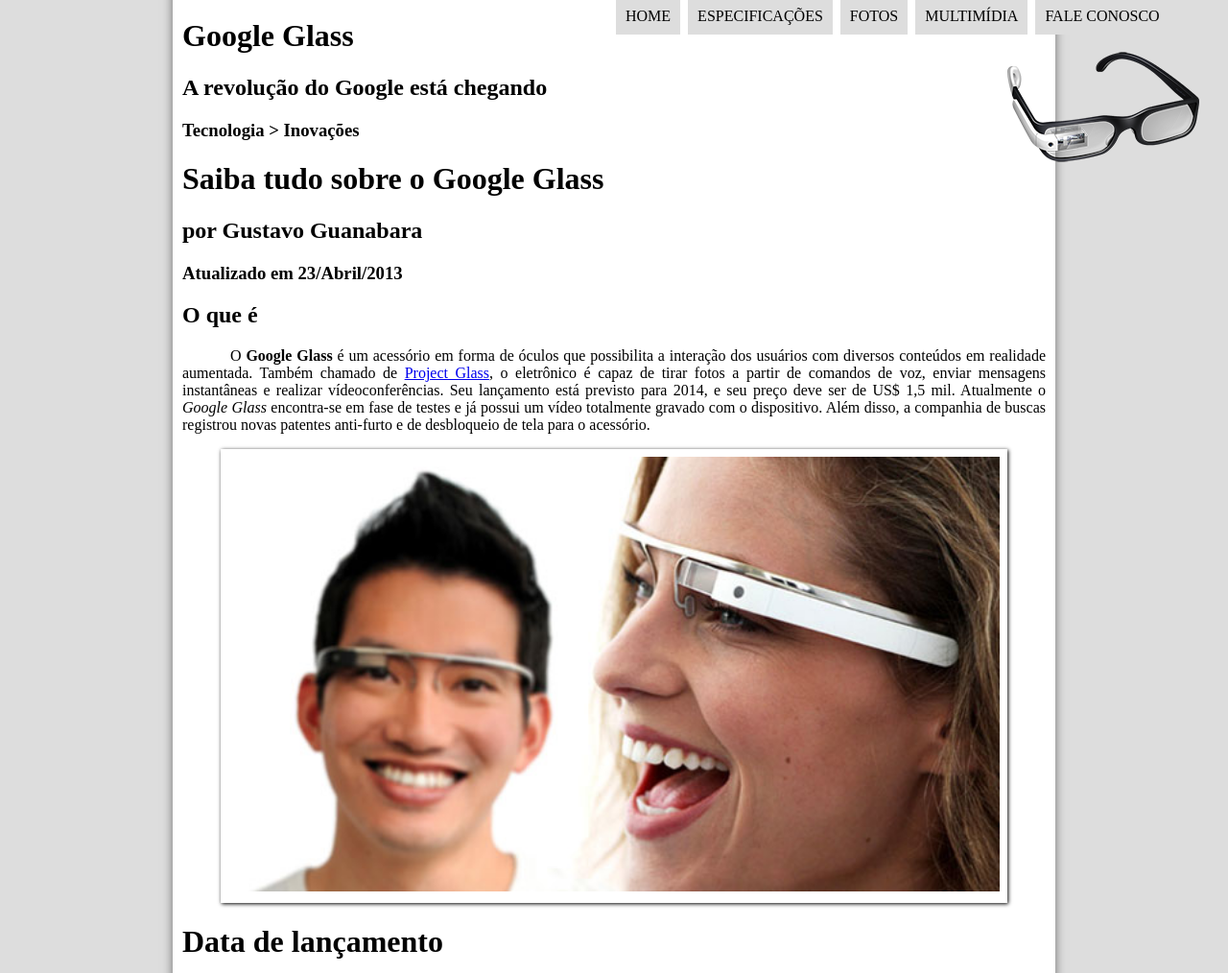
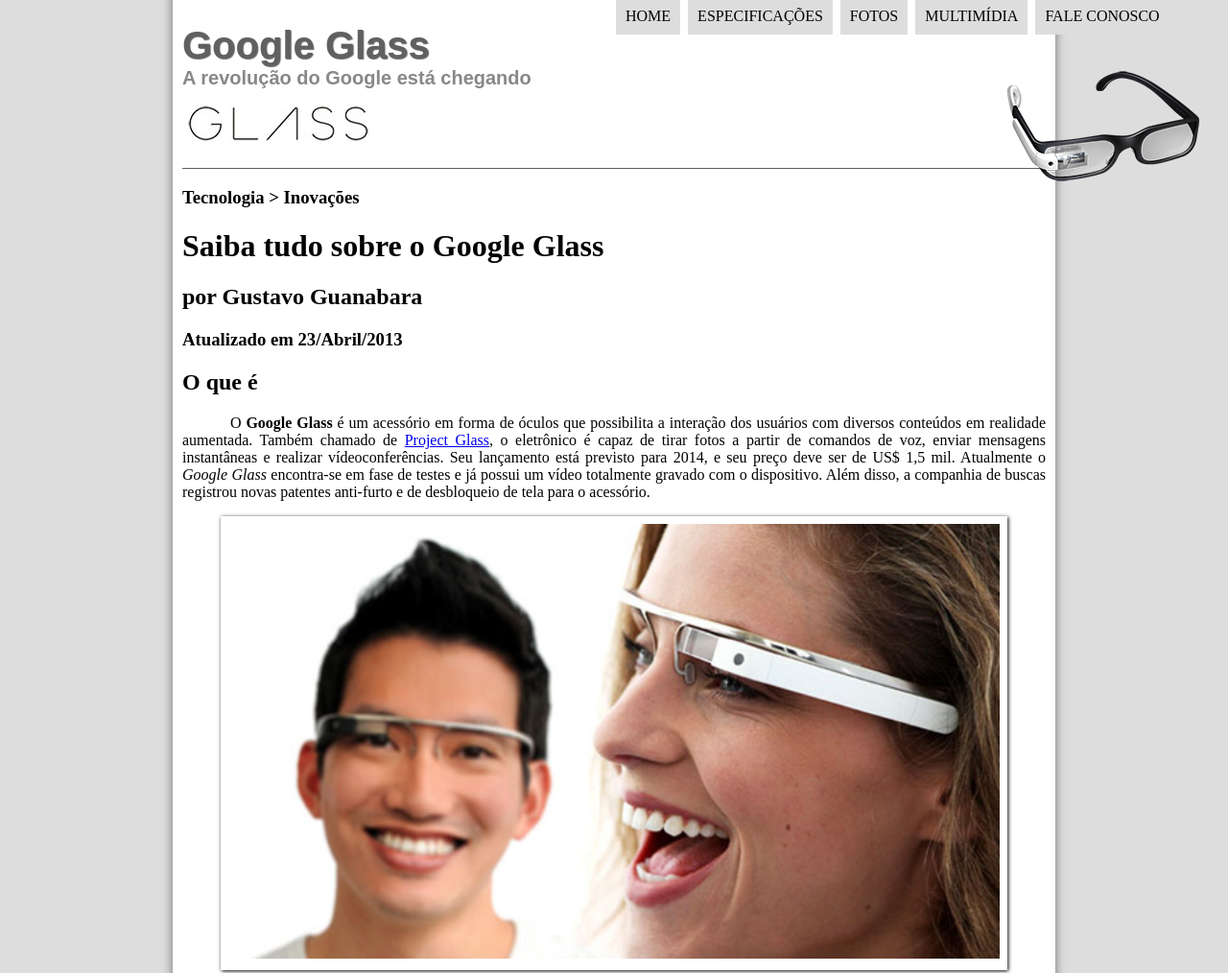
Before and after one commit to Adilson141192/html5, a plain HTML site: page ola-mundo/projeto-glass-html5/_textos/index-txt.html in a window 1280 px wide. Shown: the top 1014 px of the page at 96% size. Drawn offline with Linux system fonts and the light colour scheme.

Commit message:
040524 aula16

```diff
--- a/ola-mundo/projeto-glass-html5/_css/estilo.css
+++ b/ola-mundo/projeto-glass-html5/_css/estilo.css
@@ -21,11 +21,30 @@ p {
 header#cabecalho img#icone {
     position: absolute;
     left: 1050px;
-    top: 50px;
+    top: 70px;
 }
 
 header#cabecalho {
+    border-bottom: 1px #606060 solid;
+    height: 150px;
+    background: url(../_imagens/glass-logo-peq.jpg) no-repeat 0px 80px;
+}
 
+header#cabecalho h1 {
+    font-family: Arial, Helvetica, sans-serif;
+    font-size: 30pt;
+    color: #606060;
+    text-shadow: 1px 1px 1px rgba(0, 0, 0, 0.6);
+    padding: 0px;
+    margin-bottom: 0px;
+}
+
+header#cabecalho h2 {
+    font-family: Arial, Helvetica, sans-serif;
+    color: #888888;
+    font-size: 15pt;
+    padding: 0px;
+    margin-top: 0px;
 }
 
 /* formatação de imagens com legendas */
```
